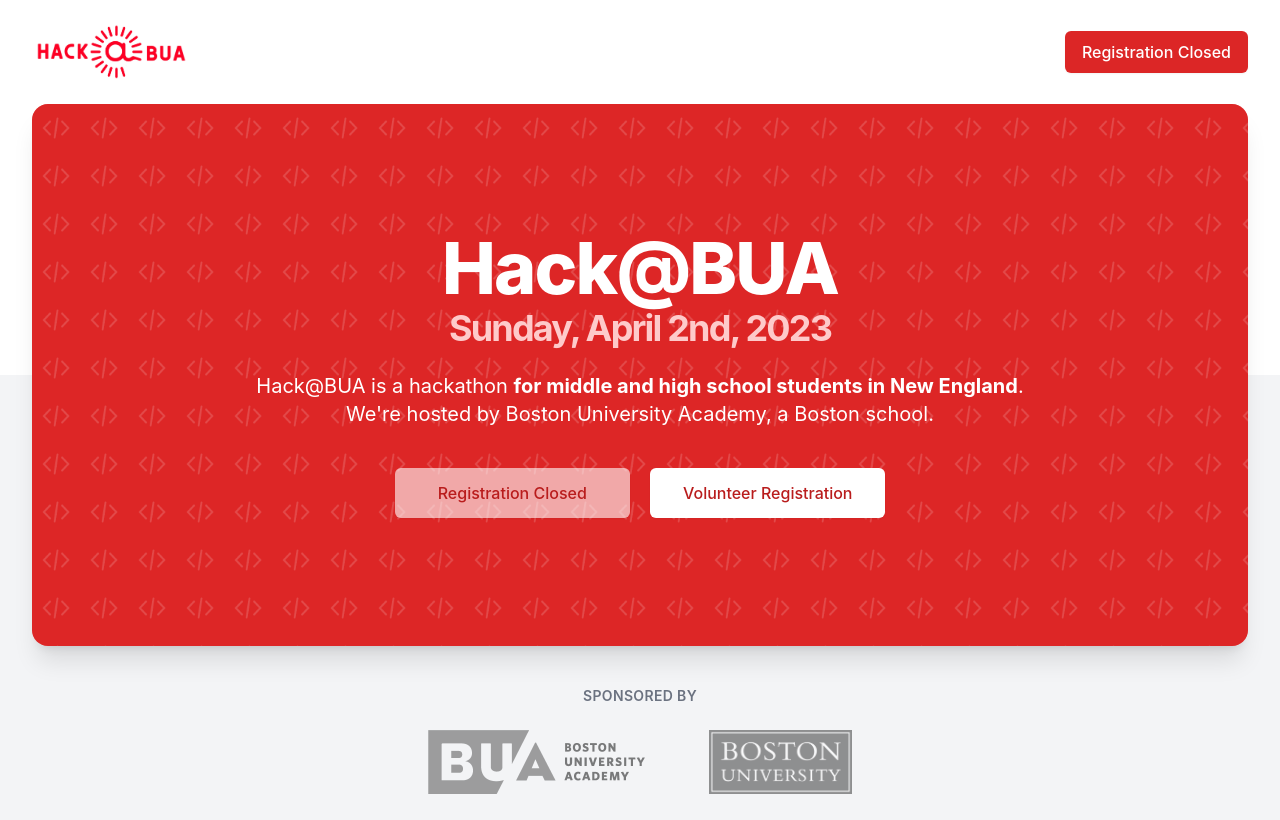
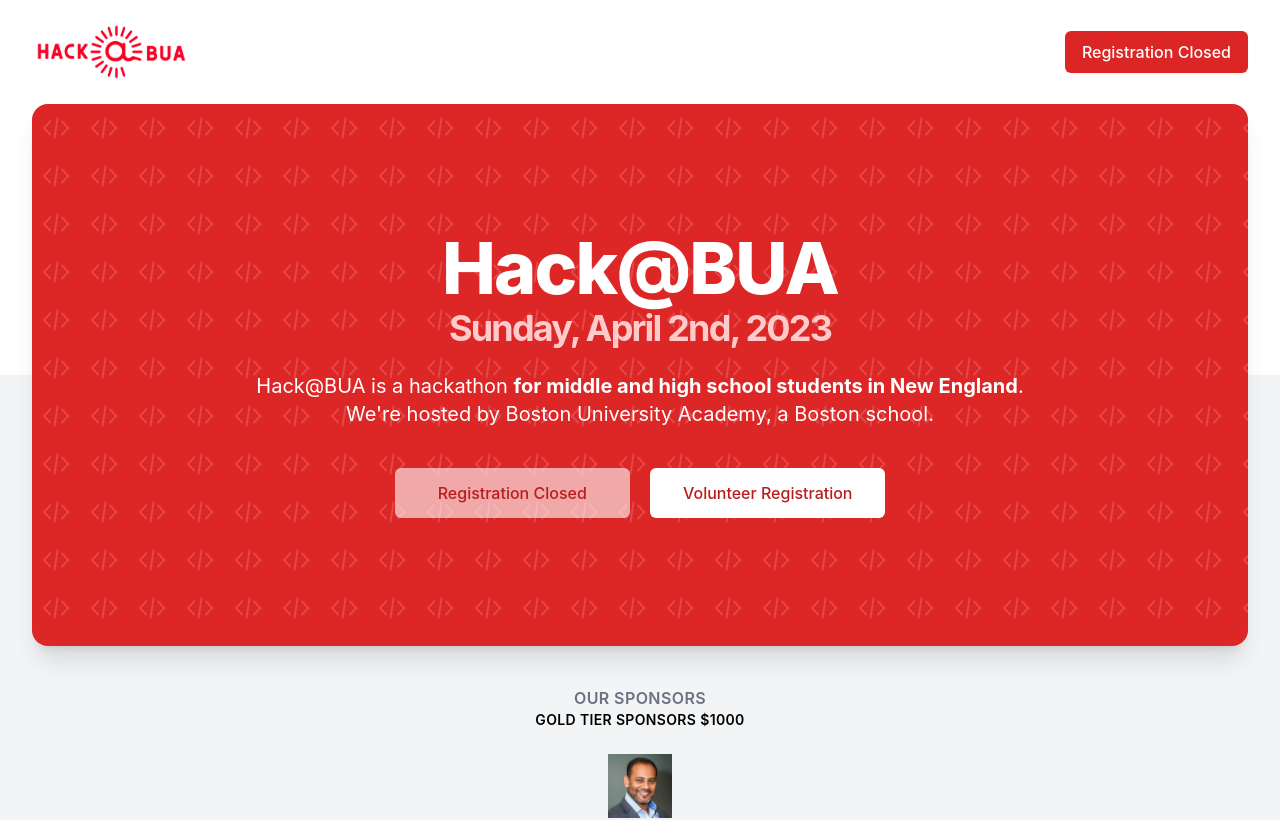
Before and after one commit to gaberomualdo/bua-hackathon-site, a React (Create React App) app: page / in a window 1280 px wide. Shown: the top 820 px of the page. Built offline with nearby package versions, Linux system fonts and the light colour scheme; a web font is replaced by a local one.

Commit message:
Update App.js

```diff
--- a/src/App.js
+++ b/src/App.js
@@ -156,29 +156,25 @@
         {/* Logo Cloud */}
         <div className="bg-gray-100">
           <div className="max-w-7xl mx-auto py-10 px-4 sm:px-6 lg:px-8">
-            <p className="text-center text-sm font-semibold uppercase text-gray-500 tracking-wide">
-              Sponsored By
+            <p className="text-center text-md font-semibold uppercase text-gray-500 tracking-wide">
+              Our Sponsors
+            </p>
+            <p className="text-center text-sm font-semibold uppercase text-gold tracking-wide">
+              Gold Tier Sponsors $1000
             </p>
             <div className="mt-6">
               <div className="flex flex-col items-center md:flex-row space-y-4 md:space-y-0 md:space-x-16 justify-center">
                 <img
-                  alt="BUA Logo"
+                  alt="Manu Logo"
                   className="h-16 w-auto"
-                  src="/bua.svg.png"
-                  style={{ filter: "grayscale(100%)", opacity: 0.5 }}
-                />
-                <img
-                  alt="BU Logo"
-                  className="h-16 w-auto"
-                  src="/bu.svg.png"
-                  style={{ filter: "grayscale(100%)", opacity: 0.5 }}
+                  src="/manu-mathew-bio-pic-copy-2.jpg"
                 />
               </div>
             </div>
           </div>
           <div className="max-w-7xl mx-auto py-10 px-4 sm:px-6 lg:px-8">
             <p className="text-center text-sm font-semibold uppercase text-gray-500 tracking-wide">
-              Gold Tier
+              Our Partners
             </p>
             <div className="mt-6">
               <div className="flex flex-col items-center md:flex-row space-y-4 md:space-y-0 md:space-x-16 justify-center">
```
